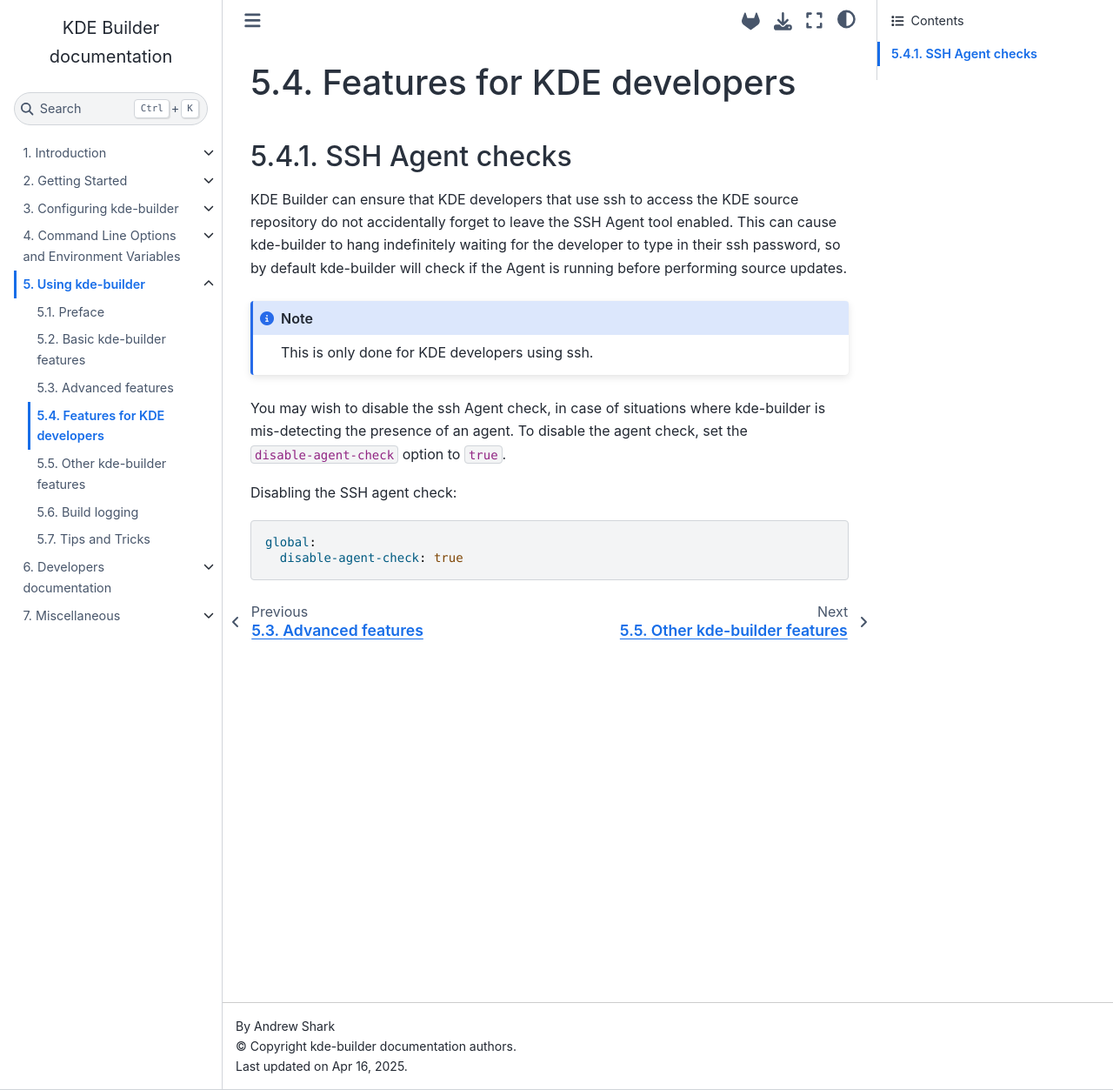
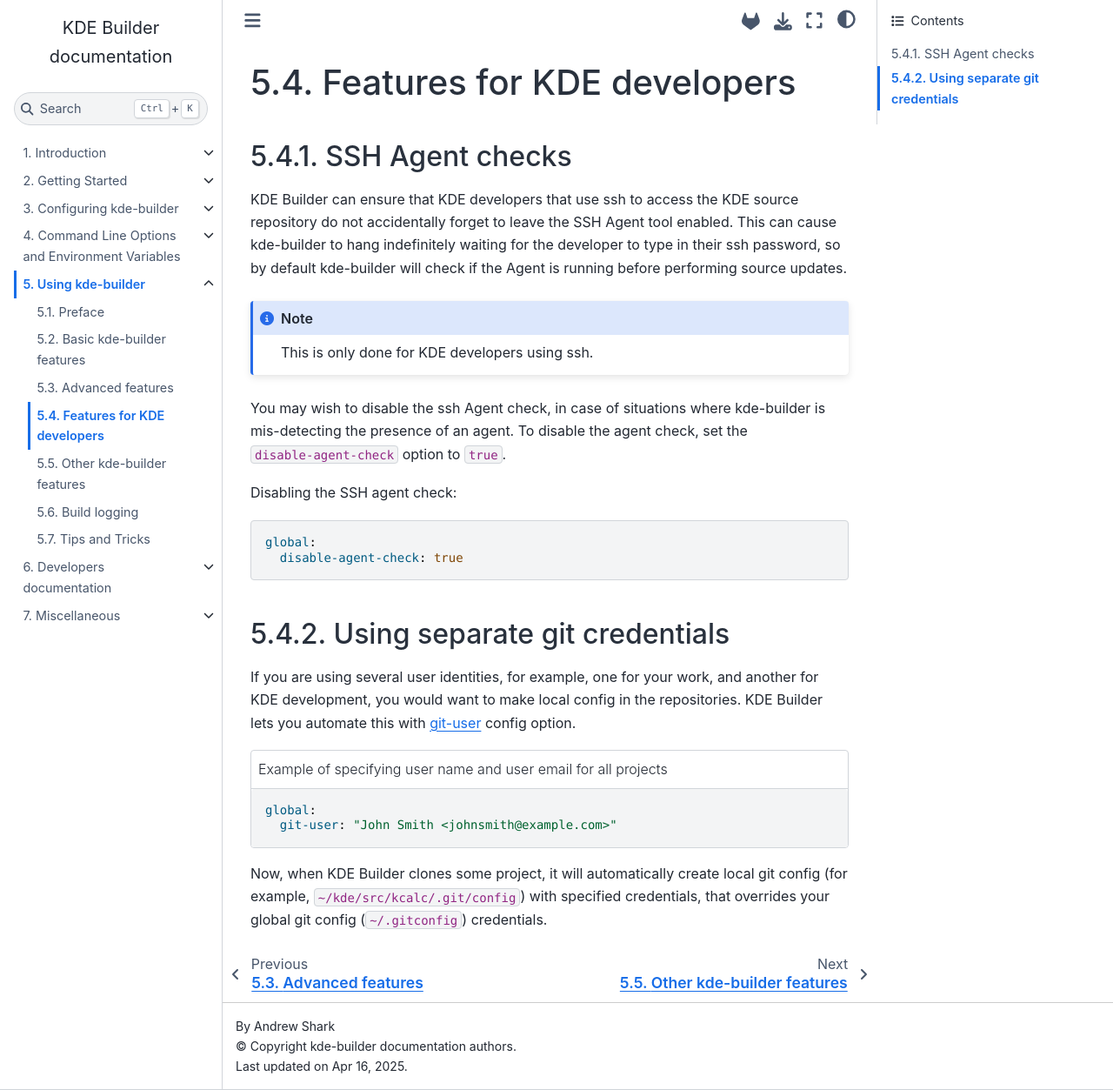
Before and after one commit to KDE/kde-builder, a Sphinx documentation site: the page built from doc/using-kde-builder/developer-features.md, in a window 1280 px wide and 1253 px high. Shown: the whole window at 87% size. Built offline with Sphinx 7.4.7 and the Sphinx Book theme 1.1.4, drawn with Linux system fonts in a browser that asks for light colours.

Commit message:
feat: Add support for git-user option
Fixes #145

````diff
--- a/doc/using-kde-builder/developer-features.md
+++ b/doc/using-kde-builder/developer-features.md
@@ -25,3 +25,21 @@
 global:
   disable-agent-check: true
 ```
+
+(git-user-setup)=
+## Using separate git credentials
+
+If you are using several user identities, for example, one for your work, and another for
+KDE development, you would want to make local config in the repositories. KDE Builder lets
+you automate this with [git-user](#conf-git-user) config option.
+
+```{code-block} yaml
+:name: example-git-user
+:caption: Example of specifying user name and user email for all projects
+global:
+  git-user: "John Smith <johnsmith@example.com>"
+```
+
+Now, when KDE Builder clones some project, it will automatically create local git config
+(for example, `~/kde/src/kcalc/.git/config`) with specified credentials, that overrides your global
+git config (`~/.gitconfig`) credentials.
````
Also changed, not shown: doc/configuration/conf-options-table.md (+1 -1 lines), 3 other files.
